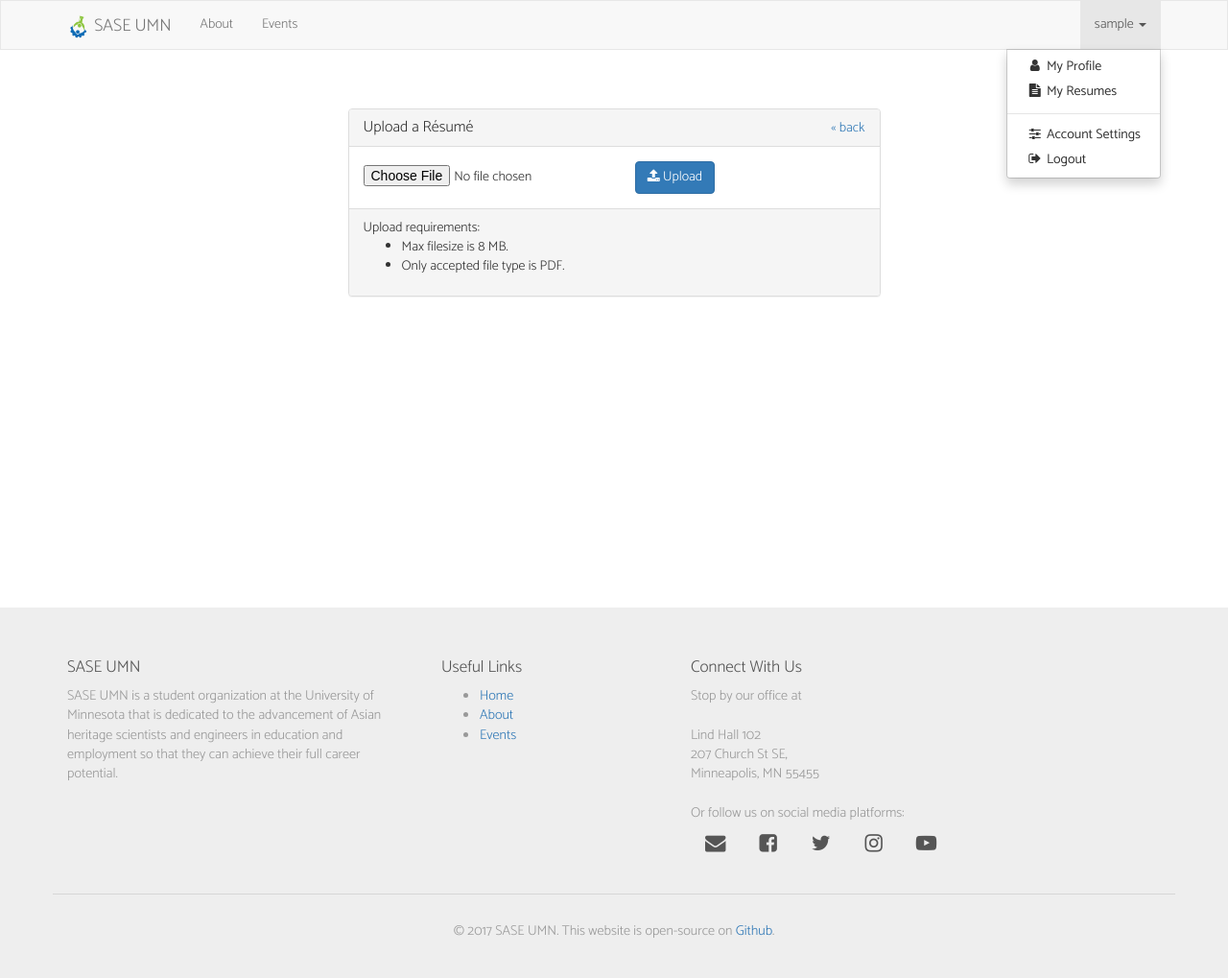
After one commit to saseumn/website, a Flask app: page /users/resumes/upload in a window 1280 px wide, after a click that opens the changed part. The commit adds this page. Shown: the whole page at 96% size. Run offline with Flask 2, Linux system fonts and the light colour scheme; the visitor is signed in with stand-in values (Sample User, id 1); data comes from the database, SQL or seed files in the repository; some libraries are stand-ins or nearby versions.

Commit message:
upload system

```diff
--- a/saseumn/__init__.py
+++ b/saseumn/__init__.py
@@ -1,4 +1,5 @@
 import logging
+import time
 import sys
 
 from flask import Flask, url_for
@@ -27,6 +28,10 @@ def make_app(config=None, testing=None):
         if app.config.get("ENVIRONMENT") == "production":
             response.headers["Strict-Transport-Security"] = "max-age=31536000; includeSubDomains"
         return response
+
+    @app.template_filter("to_timestamp")
+    def to_timestamp(d):
+        return int(time.mktime(d.timetuple()))
 
     # Initialize
     admin.init_app(app, index_view=SecuredHomeView(url="/admin"))
--- a/saseumn/models.py
+++ b/saseumn/models.py
@@ -13,7 +13,7 @@ attendance = db.Table("attendance", db.Model.metadata,
                       db.Column("user_id", db.Integer, db.ForeignKey("users.id")),
                       db.Column("event_id", db.Integer, db.ForeignKey("events.id")))
 
-roles_users = db.Table("roles_users",
+roles_users = db.Table("roles_users", db.Model.metadata,
                        db.Column("user_id", db.Integer(), db.ForeignKey("users.id")),
                        db.Column("role_id", db.Integer(), db.ForeignKey("roles.id")))
 
@@ -66,6 +66,24 @@ class Event(db.Model):
         return url_for("users.checkin", evtkey=self.registration_key, _external=True)
 
 
+class Resume(db.Model):
+    __tablename__ = "resumes"
+
+    id = db.Column(db.Integer, primary_key=True)
+    name = db.Column(db.Unicode(32))
+    hashed = db.Column(db.Unicode(64))
+
+    date_created = db.Column(db.DateTime, default=datetime.now)
+    date_updated = db.Column(db.DateTime, default=datetime.now)
+    user_id = db.Column(db.Integer, db.ForeignKey("users.id"), nullable=False)
+
+
+class ResumePermission(db.Model):
+    __tablename__ = "resume_permissions"
+
+    id = db.Column(db.Integer, primary_key=True)
+
+
 class User(db.Model, UserMixin):
     __tablename__ = "users"
 
@@ -78,7 +96,9 @@ class User(db.Model, UserMixin):
     email_verification_token = db.Column(db.String(256), index=True)
     _register_time = db.Column("register_time", db.DateTime, default=datetime.now)
     _password = db.Column("password", db.String(256))
+
     roles = db.relationship("Role", secondary=roles_users, backref=db.backref("users", lazy="dynamic"))
+    resumes = db.relationship("Resume", backref="user", lazy=True)
 
     @hybrid_property
     def admin(self):
--- a/saseumn/templates/layout.html
+++ b/saseumn/templates/layout.html
@@ -20,6 +20,8 @@
     {% include "layout/footer.html" %}
     <script src="https://code.jquery.com/jquery-3.2.1.slim.min.js" integrity="sha256-k2WSCIexGzOj3Euiig+TlR8gA0EmPjuc79OEeY5L45g=" crossorigin="anonymous"></script>
     <script src="https://maxcdn.bootstrapcdn.com/bootstrap/3.3.7/js/bootstrap.min.js" integrity="sha384-Tc5IQib027qvyjSMfHjOMaLkfuWVxZxUPnCJA7l2mCWNIpG9mGCD8wGNIcPD7Txa" crossorigin="anonymous"></script>
+    <script src="https://cdnjs.cloudflare.com/ajax/libs/moment.js/2.20.1/moment.min.js" integrity="sha384-kOzY9L5wBXCCeXrHKAMsNCiXCP+c9gu/TfMTC+vTjH542f0KEPZdw69IG2d4khx/" crossorigin="anonymous"></script>
+    <script src="https://cdnjs.cloudflare.com/ajax/libs/livestamp/1.1.2/livestamp.min.js" integrity="sha384-3w5S8eBXk/lb0z05Hu52Nal4FV5PNERXScY2BXGqwiaMURz8I5urTaOU6JMYodVi" crossorigin="anonymous"></script>
 </body>
 
 </html>
--- a/saseumn/templates/layout/navbar.html
+++ b/saseumn/templates/layout/navbar.html
@@ -30,6 +30,7 @@
                             {{ current_user.username }}&nbsp;<span class="caret"></span></a>
                         <ul class="dropdown-menu" role="menu">
                             <li><a href="{{ url_for("users.profile") }}"><i class="fa fa-fw fa-user"></i> My Profile</a></li>
+                            <li><a href="{{ url_for("users.resumes") }}"><i class="fa fa-fw fa-file-text"></i> My Resumes</a></li>
                             <li role="separator" class="divider"></li>
                             <li><a href="{{ url_for("users.settings") }}"><i class="fa fa-fw fa-sliders"></i> Account Settings</a></li>
                             <li><a href="{{ url_for("users.logout") }}"><i class="fa fa-fw fa-sign-out"></i> Logout</a></li>
--- /dev/null
+++ b/saseumn/templates/users/resumes/upload.html
@@ -0,0 +1,37 @@
+{% from "templates.html" import render_field, render_generic_field %}
+{% extends "layout.html" %}
+{% block title %}Upload a R&#233;sum&#233;{% endblock %}
+
+{% block content %}
+    <div class="section">
+        <div class="container">
+            <div class="row">
+                <div class="col-md-6 col-md-offset-3 col-sm-10 col-sm-offset-1">
+                    <div class="panel panel-default">
+                        <div class="panel-heading">
+                            <div style="float: right;">
+                                <a href="{{ url_for('users.resumes') }}">&laquo; back</a>
+                            </div>
+                            <h2 class="panel-title">Upload a R&#233;sum&#233;</h2>
+                        </div>
+                        <div class="panel-body">
+                            <form method="POST" enctype="multipart/form-data">
+                                <input type="file" accept="application/pdf" name="resume" style="display: inline;" />
+                                <button type="submit" class="btn btn-primary">
+                                    <i class="fa fa-upload"></i> Upload
+                                </button>
+                            </form>
+                        </div>
+                        <div class="panel-footer">
+                            Upload requirements:
+                            <ul>
+                                <li>Max filesize is 8 MB.</li>
+                                <li>Only accepted file type is PDF.</li>
+                            </ul>
+                        </div>
+                    </div>
+                </div>
+            </div>
+        </div>
+    </div>
+{% endblock %}
--- a/saseumn/views/users.py
+++ b/saseumn/views/users.py
@@ -1,21 +1,23 @@
+import os
 import string
 from datetime import datetime, timedelta
 
 from flask import (Blueprint, abort, current_app, flash, redirect,
-                   render_template, url_for)
+                   render_template, request, url_for, send_file)
 from flask_security import (current_user, login_required, login_user,
                             logout_user)
 from flask_wtf import FlaskForm
 from sqlalchemy import func, or_
+from werkzeug.utils import secure_filename
 from wtforms import ValidationError
 from wtforms.fields import (BooleanField, PasswordField, StringField,
                             SubmitField)
 from wtforms.validators import Email, EqualTo, InputRequired, Length
 
-from saseumn.models import Event, PasswordResetToken, User, db
+from saseumn.models import Event, PasswordResetToken, Resume, User, db
 from saseumn.objects import user_datastore
-from saseumn.util import (VALID_USERNAME, get_redirect_target, random_string,
-                          redirect_back, send_email)
+from saseumn.util import (VALID_USERNAME, get_redirect_target, hash_file,
+                          random_string, redirect_back, send_email)
 
 blueprint = Blueprint("users", __name__, template_folder="templates")
 email_template = """
@@ -142,6 +144,41 @@ def profile(id=None):
     if user is None:
         abort(404)
     return render_template("users/profile.html", user=user)
+
+
+@blueprint.route("/resumes")
+@blueprint.route("/resumes/view/<int:id>")
+@login_required
+def resumes(id=None):
+    if id is not None:
+        resume = db.session.query(Resume).get(id)
+        if not resume:
+            return abort(404)
+        # TODO: permissions here
+        path = os.path.join(current_app.config["UPLOADS_DIRECTORY"], resume.hashed)
+        if not os.path.exists(path):
+            return abort(404)
+        return send_file(path, attachment_filename=resume.name)
+    return render_template("users/resumes/index.html")
+
+
+@blueprint.route("/resumes/upload", methods=["GET", "POST"])
+@login_required
+def resumes_upload():
+    if request.method == "POST":
+        if not (request.files and "resume" in request.files):
+            flash("You did not upload a resume.", "danger")
+            return redirect(url_for("users.resumes_upload"))
+        f = request.files["resume"]
+        # TODO: validate type
+        h = hash_file(f)
+        f.seek(0)
+        f.save(os.path.join(current_app.config["UPLOADS_DIRECTORY"], h))
+        resume = Resume(name=f.filename, hashed=h, user_id=current_user.id)
+        db.session.add(resume)
+        db.session.commit()
+        return redirect(url_for("users.resumes"))
+    return render_template("users/resumes/upload.html")
 
 
 @blueprint.route("/settings", methods=["GET", "POST"])
```
Also changed, not shown: migrations/versions/e7410a32fd81_.py (added, +42 -0 lines), saseumn/config.py (+10 -0 lines), saseumn/templates/users/resumes/index.html (added, +46 -0 lines), saseumn/util.py (+7 -0 lines), 2 other files.
